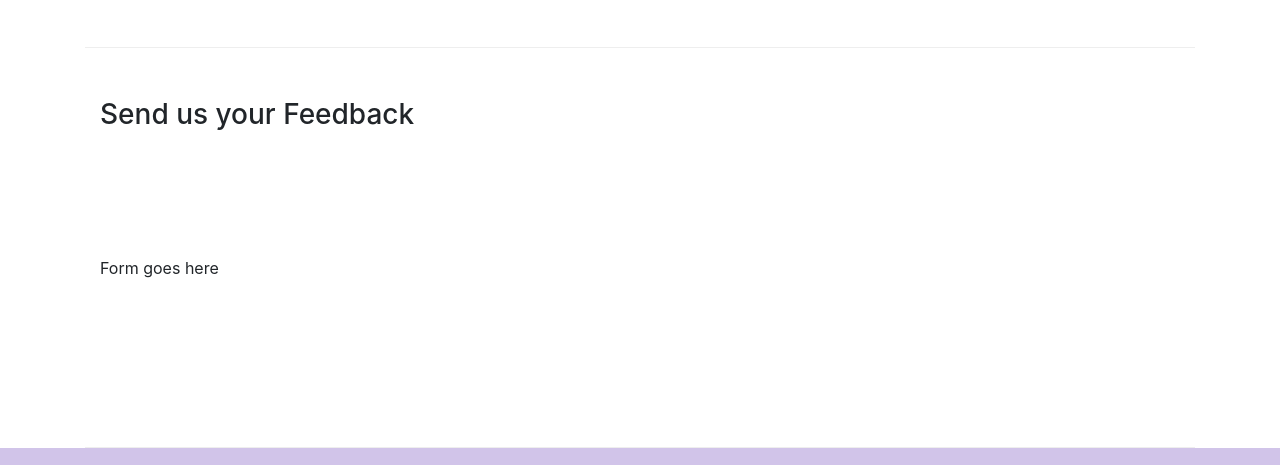
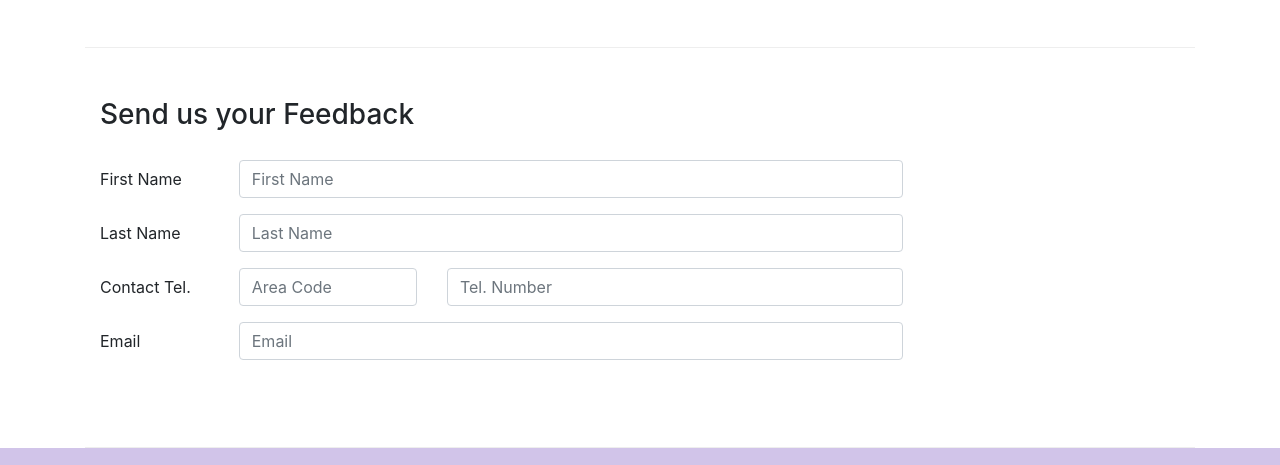
Before and after one commit to Timilehin-bello/conFusion, a website: page contactus.html in a window 1280 px wide. Shown: the part 817-1282 px from the top of the page. Drawn offline with nearby package versions, Linux system fonts and the light colour scheme.

Commit message:
user input: Buttons and Forms

```diff
--- a/contactus.html
+++ b/contactus.html
@@ -92,7 +92,35 @@
               <h3>Send us your Feedback</h3>
            </div>
             <div class="col-12 col-md-9">
-                Form goes here
+                <form action="">
+                    <div class="form-group row">
+                        <label for="firstname" class="col-md-2 col-form-label">First Name</label>
+                        <div class="col-md-10">
+                            <input type="text" class="form-control" id="firstname" placeholder="First Name" name="firstname">
+                        </div>
+                    </div>
+                    <div class="form-group row">
+                        <label for="lastname" class="col-md-2 col-form-label">Last Name</label>
+                        <div class="col-md-10">
+                            <input type="text" class="form-control" id="lastname" placeholder="Last Name" name="lastname">
+                        </div>
+                    </div>
+                    <div class="form-group row">
+                        <label for="telnum" class="col-12 col-md-2 col-form-label">Contact Tel.</label>
+                        <div class="col-5 col-md-3">
+                            <input type="tel" class="form-control" id="areacode" placeholder="Area Code" name="areacode">
+                        </div>
+                        <div class="col-7 col-md-7">
+                            <input type="tel" class="form-control" id="telnum" placeholder="Tel. Number" name="telnum">
+                        </div>
+                    </div>
+                    <div class="form-group row">
+                        <label for="emailid" class="col-md-2 col-form-label">Email</label>
+                        <div class="col-md-10">
+                            <input type="email" class="form-control" id="emailid" placeholder="Email" name="emailid">
+                        </div>
+                    </div>
+                </form>
             </div>
              <div class="col-12 col-md">
             </div>
```
